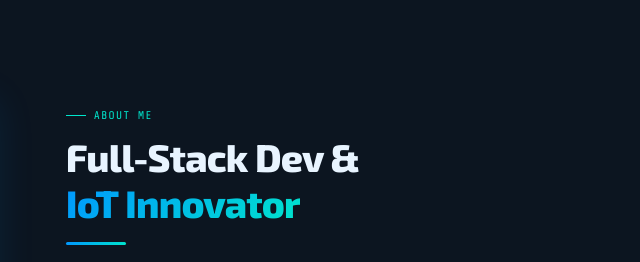
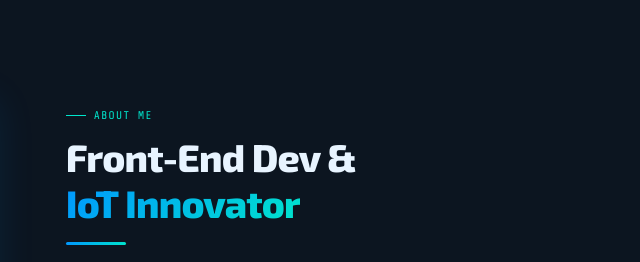
Before and after one commit to suzenkumar/SKMP-PROJECT-MANAGEMENT, a plain HTML site: page index.html in a window 1280 px wide. Shown: the part 800-1062 px from the top of the page, 461-1101 px from the left. Drawn offline with nearby package versions, Linux system fonts and the light colour scheme.

Commit message:
Update index.html

```diff
--- a/index.html
+++ b/index.html
@@ -1620,7 +1620,7 @@
       <!-- Right: text + strengths -->
       <div class="about-text-col reveal-r">
         <div class="sec-tag">About Me</div>
-        <h2 class="sec-title">Full-Stack Dev &<br><span>IoT Innovator</span></h2>
+        <h2 class="sec-title">Front-End Dev &<br><span>IoT Innovator</span></h2>
         <div class="sec-divider"></div>
         <p class="about-desc">
           I am a passionate <strong>Web Developer</strong> with strong expertise in <strong>HTML, CSS, JavaScript, and
@@ -2007,4 +2007,5 @@
 
 </body>
 
+
 </html>
```
